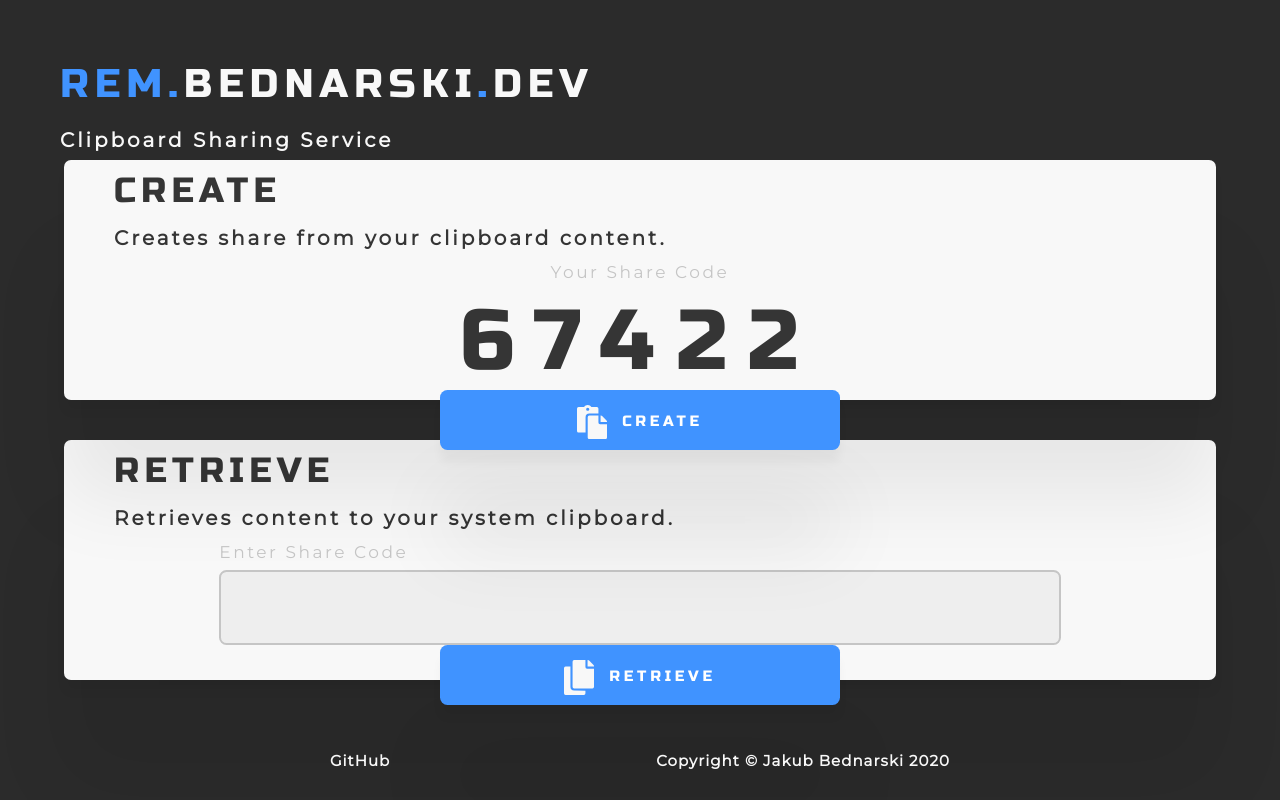
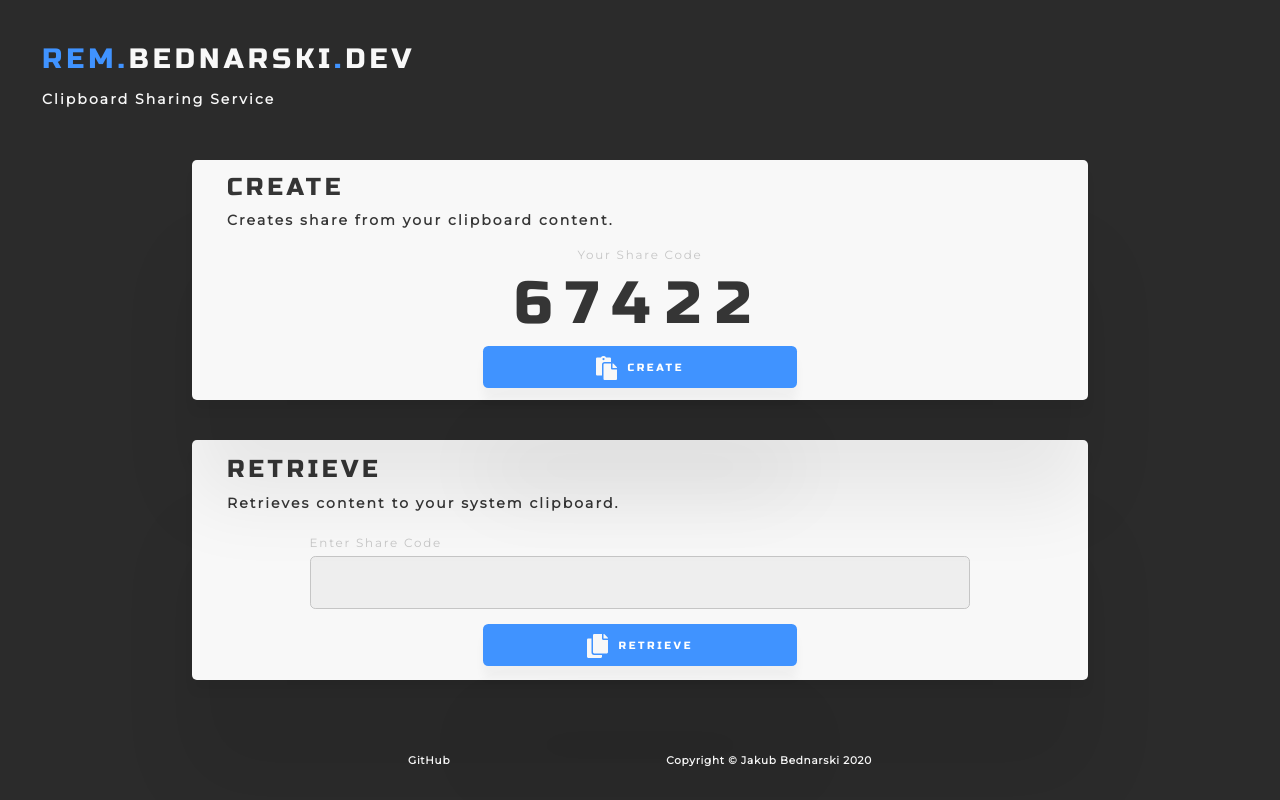
Before and after one commit to RangerDigital/rem, a Vue app in the folder frontend/: page / in a window 1280 px wide. Built offline with nearby package versions, Linux system fonts and the light colour scheme.

Commit message:
Add media queries

```diff
--- a/frontend/src/App.vue
+++ b/frontend/src/App.vue
@@ -83,4 +83,69 @@ p {
     grid-template-rows: 15vh 5vh 30vh 5vh 30vh 5vh 10vh;
   }
 }
+
+/* Smartphones - Vertical */
+@media (max-width: 500px) and (orientation: portrait) {
+  html {
+    font-size: 5px;
+  }
+}
+
+/* Smartphones - Horizontal */
+@media (max-width: 750px) and (orientation: landscape) {
+  html {
+    font-size: 3px;
+  }
+}
+
+/* Tablets - Vertical */
+@media (min-width: 750px) and (max-width: 1100px) and (orientation: portrait) {
+  html {
+    font-size: 6px;
+  }
+
+  .grid-container {
+    grid-template-columns: 15vw 25vw 20vw 25vw 15vw;
+  }
+}
+
+/* Tablets - Horizontal */
+@media (min-width: 750px) and (max-width: 1100px) and (orientation: landscape) {
+  html {
+    font-size: 6px;
+  }
+
+  .grid-container {
+    grid-template-columns: 15vw 25vw 20vw 25vw 15vw;
+  }
+}
+
+/* Laptops - Vertical */
+@media (min-width: 1100px) and (max-width: 1500px) and (orientation: portrait) {
+  html {
+    font-size: 7px;
+  }
+
+  .grid-container {
+    grid-template-columns: 15vw 25vw 20vw 25vw 15vw;
+  }
+}
+
+/* Laptops - Horizontal */
+@media (min-width: 1100px) and (max-width: 1500px) and (orientation: landscape) {
+  html {
+    font-size: 7px;
+  }
+
+  .grid-container {
+    grid-template-columns: 15vw 25vw 20vw 25vw 15vw;
+  }
+}
+
+/* Desktop - Horizontal */
+@media (min-width: 1500px) and (max-width: 2000px) and (orientation: landscape) {
+  html {
+    font-size: 8px;
+  }
+}
 </style>
```
